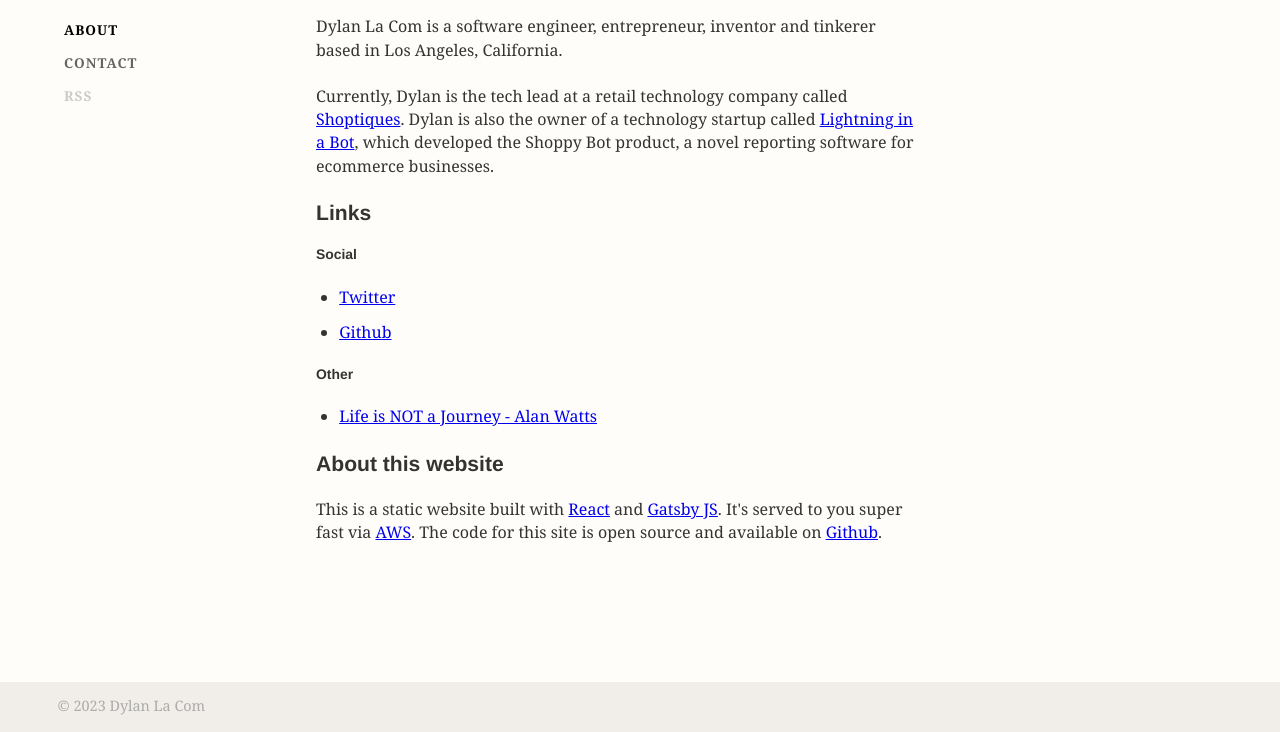
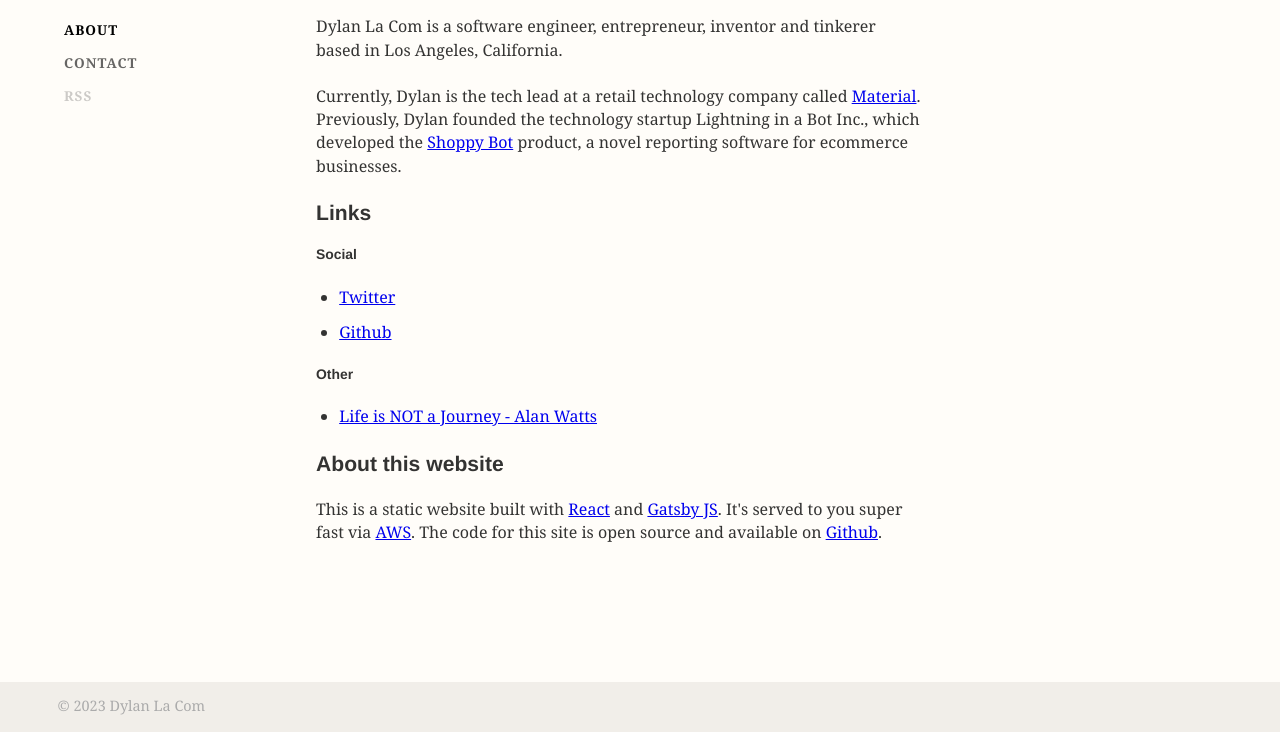
Before and after one commit to lacom/dylanla.com, a Gatsby site: page /about in a window 1280 px wide. Shown: the part 78-810 px from the top of the page. Built offline with nearby package versions, Linux system fonts and the light colour scheme; Gatsby itself is replaced by a stand-in of ours; some packages are replaced by stand-ins of ours.

Commit message:
Minor about page edits

```diff
--- a/src/pages/about.js
+++ b/src/pages/about.js
@@ -16,7 +16,7 @@
         <h1>About</h1>
         <section>
           <p>Dylan La Com is a software engineer, entrepreneur, inventor and tinkerer based in Los Angeles, California.</p>
-          <p>Currently, Dylan is the tech lead at a retail technology company called <a href="https://www.shoptiques.com/" title="Shoptiques">Shoptiques</a>. Dylan is also the owner of a technology startup called <a href="https://lightninginabot.com" title="Lightning in a Bot">Lightning in a Bot</a>, which developed the Shoppy Bot product, a novel reporting software for ecommerce businesses.</p>
+          <p>Currently, Dylan is the tech lead at a retail technology company called <a href="https://www.materialretail.com/" title="Material">Material</a>. Previously, Dylan founded the technology startup Lightning in a Bot Inc., which developed the <a href="https://www.dylanla.com/developing-the-natural-language-understanding-behind-shoppy-bot/" title="Developing the Natural Language Understanding Behind Shoppy Bot">Shoppy Bot</a> product, a novel reporting software for ecommerce businesses.</p>
         </section>
         <section>
           <h3>Links</h3>
```
